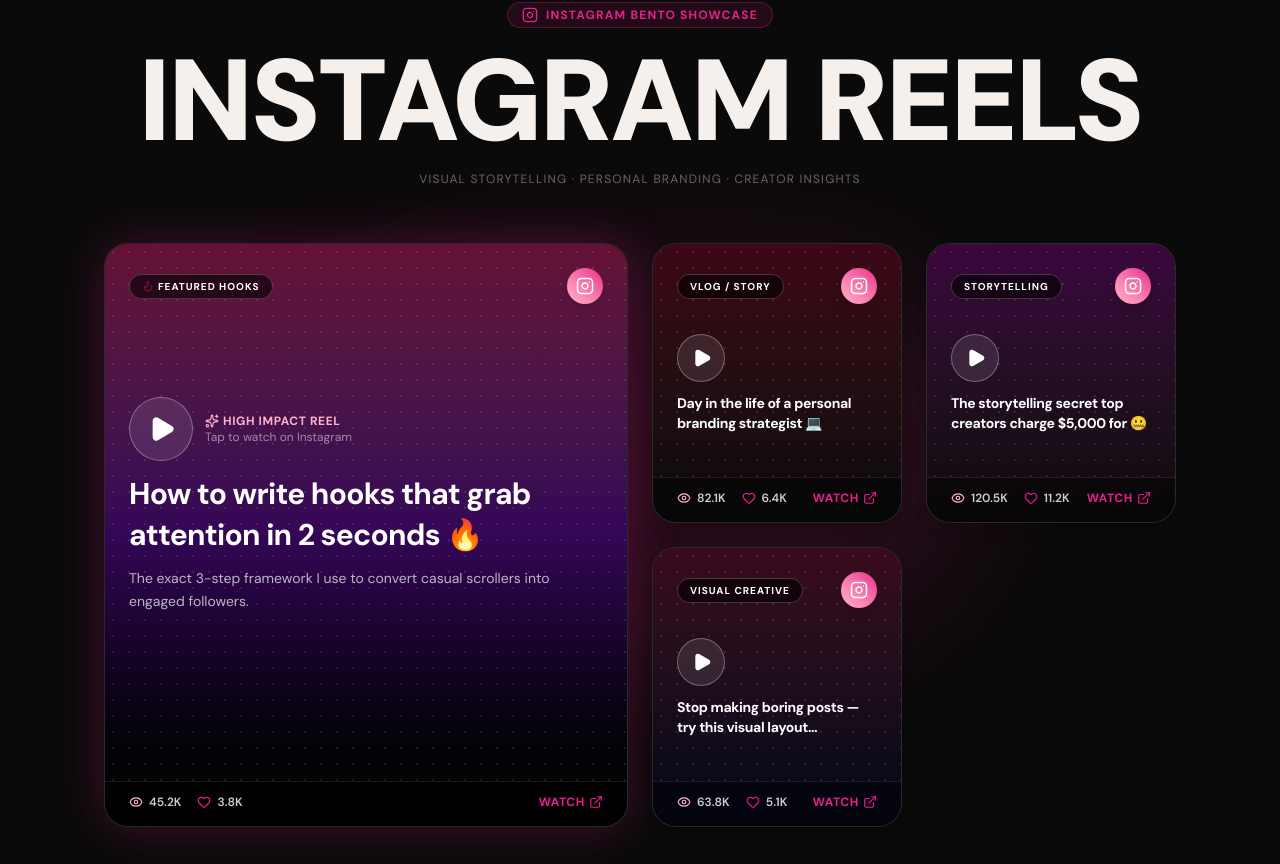
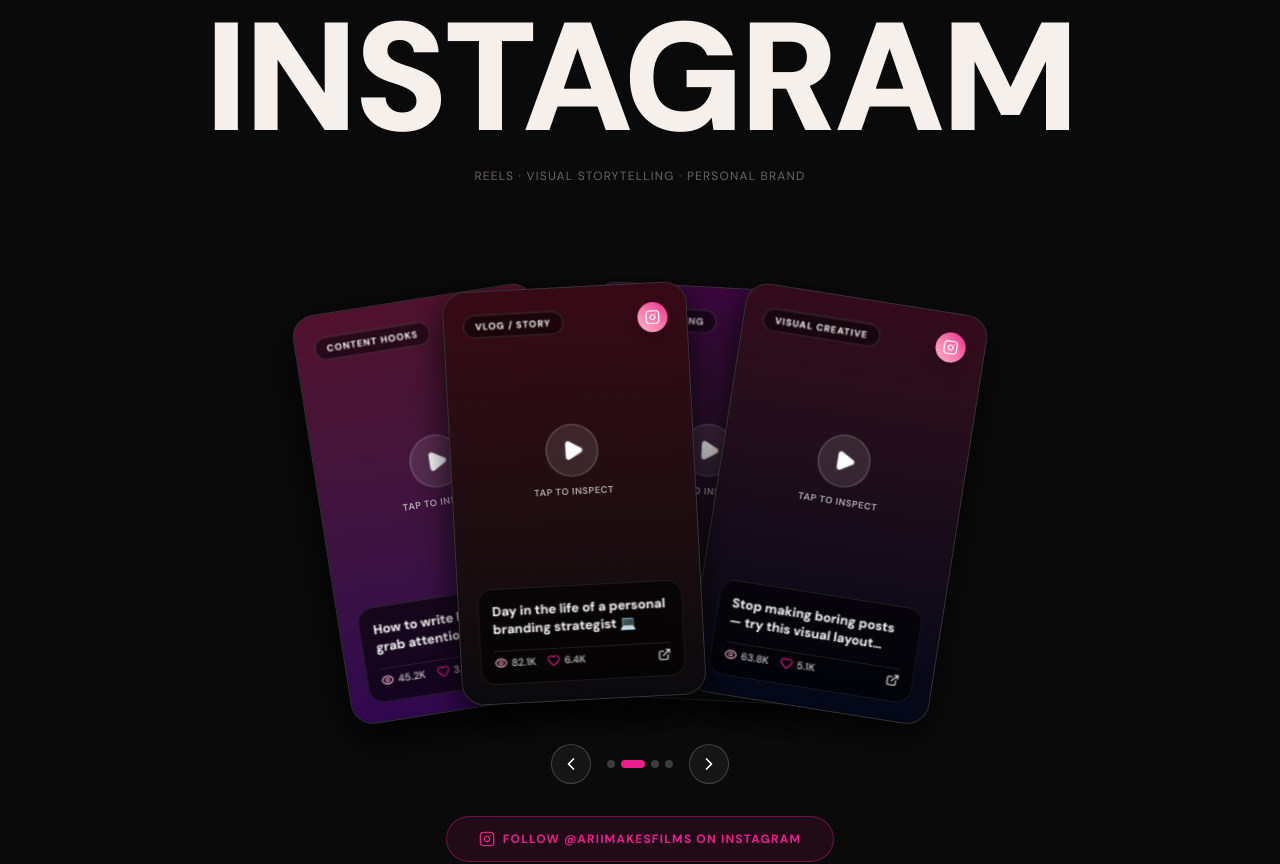
Before and after one commit to evanbose7/kamna-portfolio, a React (Vite) app: page / in a window 1280 px wide. Shown: the part 942-1806 px from the top of the page. Built offline with nearby package versions, Linux system fonts and the light colour scheme; a web font is replaced by a local one.

Commit message:
build-fanned-poker-card-deck-layout-for-instagram-reels

```diff
--- a/src/components/InstagramSection.jsx
+++ b/src/components/InstagramSection.jsx
@@ -1,197 +1,284 @@
 import React, { useState } from 'react';
-import { Play, Heart, Eye, ExternalLink, Sparkles, Flame } from 'lucide-react';
+import { Play, Heart, Eye, ExternalLink, ChevronLeft, ChevronRight } from 'lucide-react';
 import { InstagramIcon } from './Icons';
 
 export default function InstagramSection() {
+  const [activeReelIndex, setActiveReelIndex] = useState(1);
   const [hoveredIndex, setHoveredIndex] = useState(null);
+
+  // 60FPS Touch Drag Tracking State
+  const [touchStartX, setTouchStartX] = useState(0);
+  const [dragOffset, setDragOffset] = useState(0);
+  const [isDragging, setIsDragging] = useState(false);
 
   const instagramProfileUrl = 'https://www.instagram.com/ariimakesfilms?igsh=a3JmMWJsM3duczEy&utm_source=qr';
 
-  // 4 Instagram Reels Cards
+  // Exactly 4 Instagram Reels Cards
   const reels = [
     {
       id: 'DZzn3h3M9Jp',
       url: instagramProfileUrl,
       title: 'How to write hooks that grab attention in 2 seconds 🔥',
-      description: 'The exact 3-step framework I use to convert casual scrollers into engaged followers.',
       views: '45.2K',
       likes: '3.8K',
-      tag: 'FEATURED HOOKS',
-      featured: true,
-      bgGradient: 'from-pink-900/80 via-purple-950/90 to-black',
+      tag: 'CONTENT HOOKS',
+      bgGradient: 'from-pink-900/60 to-purple-950/80',
+      baseRotation: -9,
     },
     {
       id: 'DXvzWqTMfIp',
       url: instagramProfileUrl,
       title: 'Day in the life of a personal branding strategist 💻',
-      description: 'Behind the scenes client calls, content ideation, and filming.',
       views: '82.1K',
       likes: '6.4K',
       tag: 'VLOG / STORY',
-      featured: false,
-      bgGradient: 'from-rose-950/80 to-zinc-950',
+      bgGradient: 'from-rose-950/70 to-zinc-950',
+      baseRotation: -3,
     },
     {
       id: 'DZ10LkGNC-0',
       url: instagramProfileUrl,
       title: 'The storytelling secret top creators charge $5,000 for 🤐',
-      description: 'Why emotional positioning beats raw analytics every single time.',
       views: '120.5K',
       likes: '11.2K',
       tag: 'STORYTELLING',
-      featured: false,
       bgGradient: 'from-fuchsia-950/80 to-stone-950',
+      baseRotation: 3,
     },
     {
       id: 'DYpMyXuNiTF',
       url: instagramProfileUrl,
       title: 'Stop making boring posts — try this visual layout framework 🎨',
-      description: 'Transform plain text into high-converting visual carousel decks.',
       views: '63.8K',
       likes: '5.1K',
       tag: 'VISUAL CREATIVE',
-      featured: false,
-      bgGradient: 'from-pink-950/70 to-slate-950',
+      bgGradient: 'from-pink-950/60 to-slate-950',
+      baseRotation: 9,
     },
   ];
 
+  const handlePrev = () => {
+    setActiveReelIndex((prev) => (prev === 0 ? reels.length - 1 : prev - 1));
+  };
+
+  const handleNext = () => {
+    setActiveReelIndex((prev) => (prev === reels.length - 1 ? 0 : prev + 1));
+  };
+
+  // Card click / tap
+  const handleCardClick = (index) => {
+    if (Math.abs(dragOffset) > 10) return;
+    setActiveReelIndex(index);
+    if (hoveredIndex === index) {
+      setHoveredIndex(null);
+    } else {
+      setHoveredIndex(index);
+    }
+  };
+
+  // 60FPS Touch Drag Handlers
+  const handleTouchStart = (e) => {
+    setTouchStartX(e.targetTouches[0].clientX);
+    setIsDragging(true);
+  };
+
+  const handleTouchMove = (e) => {
+    if (!isDragging) return;
+    const currentX = e.targetTouches[0].clientX;
+    const delta = currentX - touchStartX;
+    setDragOffset(delta);
+  };
+
+  const handleTouchEnd = () => {
+    setIsDragging(false);
+    if (Math.abs(dragOffset) > 40) {
+      if (dragOffset < 0) {
+        handleNext();
+      } else {
+        handlePrev();
+      }
+    }
+    setDragOffset(0);
+  };
+
+  // 🃏 Fanned Poker Deck Style Calculation
+  const getReelStyle = (index) => {
+    const isHovered = hoveredIndex === index;
+    const isAnyHovered = hoveredIndex !== null;
+
+    // Fanned Horizontal Offset Spacing
+    let baseTranslateX = (index - 1.5) * 110 + (isDragging ? dragOffset : 0);
+
+    if (isAnyHovered && !isDragging) {
+      if (index < hoveredIndex) {
+        baseTranslateX -= 35;
+      } else if (index > hoveredIndex) {
+        baseTranslateX += 35;
+      }
+    }
+
+    // Fanned Rotation Angle: -9deg, -3deg, +3deg, +9deg
+    let rotationAngle = isHovered ? 0 : reels[index].baseRotation;
+
+    // Scale & Depth
+    let scale = isHovered ? 1.08 : 0.94;
+    const zIndex = isHovered ? 50 : index === activeReelIndex ? 35 : 10 + index * 5;
+    const translateY = isHovered ? -28 : Math.abs(index - 1.5) * 8;
+
+    return {
+      transform: `translateX(${baseTranslateX}px) translateY(${translateY}px) scale(${scale}) rotate(${rotationAngle}deg)`,
+      opacity: 1,
+      zIndex,
+      transition: isDragging
+        ? 'none'
+        : 'transform 450ms cubic-bezier(0.16, 1, 0.3, 1), box-shadow 450ms ease',
+      boxShadow: isHovered
+        ? '0 30px 65px -12px rgba(233, 30, 140, 0.6), 0 0 25px rgba(255, 179, 203, 0.4)'
+        : '0 15px 40px rgba(0, 0, 0, 0.85)',
+    };
+  };
+
   return (
-    <section id="insta" className="bg-[#0A0A0A] scroll-mt-6 pb-20 pt-20 sm:pt-28 md:pt-32 relative overflow-hidden">
-
-      {/* Ambient Radial Spotlight */}
-      <div className="pointer-events-none absolute top-1/3 left-1/2 -translate-x-1/2 w-[700px] h-[400px] bg-[#E91E8C]/12 rounded-full blur-3xl pointer-events-none" />
-
-      <div className="mx-auto max-w-6xl px-5 sm:px-8 md:px-10 relative z-10">
-
-        {/* Section Header */}
-        <div className="mb-10 sm:mb-14 text-center">
-          <div className="inline-flex items-center gap-2 rounded-full border border-[#E91E8C]/30 bg-[#E91E8C]/10 px-3.5 py-1 text-xs font-bold text-[#E91E8C] uppercase tracking-widest mb-4">
-            <InstagramIcon className="w-4 h-4 text-[#E91E8C]" />
-            Instagram Bento Showcase
-          </div>
+    <section id="insta" className="bg-[#0A0A0A] scroll-mt-6 pb-16 pt-20 sm:pt-28 md:pt-32 relative overflow-hidden">
+      <div className="mb-8 px-5 sm:px-8 md:px-10 text-center">
         <h2
           className="font-black uppercase leading-none tracking-tight text-[#F5F0EB]"
-            style={{ fontSize: 'clamp(2.5rem, 9vw, 120px)' }}
+          style={{ fontSize: 'clamp(3rem, 12vw, 160px)' }}
         >
-            Instagram Reels
+          Instagram
         </h2>
         <p className="text-xs uppercase tracking-widest text-[#F5F0EB]/40 mt-3">
-            Visual Storytelling · Personal Branding · Creator Insights
+          Reels · Visual Storytelling · Personal Brand
         </p>
       </div>
 
-        {/* 🍱 Bento Box Grid Layout */}
-        <div className="grid grid-cols-1 md:grid-cols-3 lg:grid-cols-4 gap-5 md:gap-6 auto-rows-[260px] sm:auto-rows-[280px]">
+      {/* 🃏 Fanned Poker Card Deck Container */}
+      <div
+        className="relative mx-auto h-[480px] sm:h-[520px] max-w-5xl flex items-center justify-center perspective-[1200px] touch-pan-y transform-gpu will-change-transform"
+        onTouchStart={handleTouchStart}
+        onTouchMove={handleTouchMove}
+        onTouchEnd={handleTouchEnd}
+      >
         {reels.map((reel, index) => {
           const isHovered = hoveredIndex === index;
-            const isFeatured = reel.featured;
 
           return (
+            <div
+              key={reel.id}
+              onClick={() => handleCardClick(index)}
+              onMouseEnter={() => setHoveredIndex(index)}
+              onMouseLeave={() => setHoveredIndex(null)}
+              style={getReelStyle(index)}
+              className="absolute w-[230px] sm:w-[260px] h-[390px] sm:h-[440px] rounded-3xl overflow-hidden border border-white/15 bg-[#121212] cursor-pointer select-none group transform-gpu origin-bottom"
+            >
+              {/* Animated Gradient Background */}
+              <div className={`absolute inset-0 bg-gradient-to-b ${reel.bgGradient} opacity-90 group-hover:opacity-100 transition-opacity duration-300`} />
+
+              {/* Instagram Embed Cover Mockup */}
+              <div className="relative h-full flex flex-col justify-between p-5 z-10">
+
+                {/* Top Bar: Tag & Instagram Badge */}
+                <div className="flex items-center justify-between">
+                  <span className="rounded-full bg-black/50 border border-white/20 px-3 py-1 text-[10px] font-bold text-white uppercase tracking-widest backdrop-blur-md">
+                    {reel.tag}
+                  </span>
+                  <div className="w-8 h-8 rounded-full bg-gradient-to-tr from-[#FFB3CB] to-[#E91E8C] flex items-center justify-center shadow-lg">
+                    <InstagramIcon className="w-4 h-4 text-white" />
+                  </div>
+                </div>
+
+                {/* Center Play Button Overlay */}
+                <div className="my-auto flex flex-col items-center justify-center gap-2">
+                  <div
+                    className={`w-14 h-14 rounded-full bg-white/10 border border-white/30 backdrop-blur-md flex items-center justify-center text-white transition-all duration-300 ${
+                      isHovered ? 'scale-115 bg-[#E91E8C] border-none shadow-[0_0_25px_rgba(233,30,140,0.8)]' : ''
+                    }`}
+                  >
+                    <Play className="w-6 h-6 fill-white ml-0.5" />
+                  </div>
+                  <span className="text-[10px] uppercase font-bold text-white/60 tracking-wider">
+                    {isHovered ? 'Click to Open Reel' : 'Tap to Inspect'}
+                  </span>
+                </div>
+
+                {/* Bottom Metadata & Title */}
+                <div className="space-y-3 bg-black/60 backdrop-blur-md p-3.5 rounded-2xl border border-white/10">
+                  <h3 className="font-bold text-xs sm:text-sm text-white leading-snug line-clamp-2">
+                    {reel.title}
+                  </h3>
+                  <div className="flex items-center justify-between text-[11px] text-white/70 font-semibold pt-1 border-t border-white/10">
+                    <div className="flex items-center gap-3">
+                      <span className="flex items-center gap-1">
+                        <Eye className="w-3.5 h-3.5 text-[#FFB3CB]" /> {reel.views}
+                      </span>
+                      <span className="flex items-center gap-1">
+                        <Heart className="w-3.5 h-3.5 text-[#E91E8C]" /> {reel.likes}
+                      </span>
+                    </div>
                     <a
-                key={reel.id}
                       href={reel.url}
                       target="_blank"
                       rel="noopener noreferrer"
-                onMouseEnter={() => setHoveredIndex(index)}
-                onMouseLeave={() => setHoveredIndex(null)}
-                className={`relative rounded-3xl overflow-hidden border border-white/10 bg-[#121212] p-6 flex flex-col justify-between transform-gpu transition-all duration-400 ease-out hover:-translate-y-2 hover:border-[#E91E8C]/60 select-none group cursor-pointer ${
-                  isFeatured
-                    ? 'md:col-span-2 md:row-span-2 min-h-[380px] shadow-[0_0_50px_rgba(233,30,140,0.25)] border-[#E91E8C]/40'
-                    : 'md:col-span-1 md:row-span-1 shadow-lg'
-                }`}
+                      onClick={(e) => e.stopPropagation()}
+                      className="text-white hover:text-[#FFB3CB] transition-colors"
+                      aria-label="Open Instagram Reel"
                     >
-                {/* Background Gradient & Ambient Shaders */}
-                <div className={`absolute inset-0 bg-gradient-to-b ${reel.bgGradient} opacity-90 group-hover:opacity-100 transition-opacity duration-300`} />
-
-                {/* Decorative Subtle Grid Lines for Bento Aesthetics */}
-                <div className="absolute inset-0 bg-[radial-gradient(#ffffff_1px,transparent_1px)] [background-size:16px_16px] opacity-10 pointer-events-none" />
-
-                {/* Top Row: Tag & Instagram Badge */}
-                <div className="relative z-10 flex items-center justify-between">
-                  <div className="flex items-center gap-2">
-                    <span className="inline-flex items-center gap-1 rounded-full bg-black/60 border border-white/20 px-3 py-1 text-[10px] font-bold text-white uppercase tracking-widest backdrop-blur-md">
-                      {isFeatured && <Flame className="w-3 h-3 text-[#E91E8C] animate-pulse" />}
-                      {reel.tag}
-                    </span>
-                  </div>
-
-                  <div className="w-9 h-9 rounded-full bg-gradient-to-tr from-[#FFB3CB] to-[#E91E8C] flex items-center justify-center shadow-lg transform group-hover:scale-110 transition-transform">
-                    <InstagramIcon className="w-4.5 h-4.5 text-white" />
+                      <ExternalLink className="w-3.5 h-3.5" />
+                    </a>
                   </div>
                 </div>
 
-                {/* Center Content / Hero Callout */}
-                <div className="relative z-10 my-auto py-4 flex flex-col items-start gap-3">
-                  <div className="flex items-center gap-3">
-                    <div
-                      className={`rounded-full bg-white/10 border border-white/30 backdrop-blur-md flex items-center justify-center text-white transition-all duration-300 ${
-                        isFeatured ? 'w-16 h-16' : 'w-12 h-12'
-                      } ${isHovered ? 'scale-110 bg-[#E91E8C] border-none shadow-[0_0_30px_rgba(233,30,140,0.8)]' : ''}`}
-                    >
-                      <Play className={`${isFeatured ? 'w-7 h-7' : 'w-5 h-5'} fill-white ml-0.5`} />
-                    </div>
-
-                    {isFeatured && (
-                      <div className="hidden sm:flex flex-col">
-                        <span className="text-xs font-bold text-[#FFB3CB] uppercase tracking-wider flex items-center gap-1">
-                          <Sparkles className="w-3.5 h-3.5" /> High Impact Reel
-                        </span>
-                        <span className="text-xs text-white/50">Tap to watch on Instagram</span>
-                      </div>
-                    )}
-                  </div>
-
-                  <h3
-                    className={`font-bold text-white leading-snug tracking-tight ${
-                      isFeatured ? 'text-lg sm:text-2xl md:text-3xl max-w-lg' : 'text-xs sm:text-sm line-clamp-2'
-                    }`}
-                  >
-                    {reel.title}
-                  </h3>
-
-                  {isFeatured && (
-                    <p className="text-xs sm:text-sm text-white/70 max-w-md leading-relaxed hidden sm:block">
-                      {reel.description}
-                    </p>
-                  )}
-                </div>
-
-                {/* Bottom Row: Views, Likes & Action Link */}
-                <div className="relative z-10 flex items-center justify-between pt-3 border-t border-white/10 bg-black/40 backdrop-blur-md -mx-6 -mb-6 p-4 px-6 mt-auto">
-                  <div className="flex items-center gap-4 text-xs font-semibold text-white/80">
-                    <span className="flex items-center gap-1.5">
-                      <Eye className="w-3.5 h-3.5 text-[#FFB3CB]" /> {reel.views}
-                    </span>
-                    <span className="flex items-center gap-1.5">
-                      <Heart className="w-3.5 h-3.5 text-[#E91E8C]" /> {reel.likes}
-                    </span>
-                  </div>
-
-                  <div className="flex items-center gap-1 text-xs font-bold text-[#E91E8C] group-hover:text-[#FFB3CB] transition-colors uppercase tracking-wider">
-                    <span>Watch</span>
-                    <ExternalLink className="w-3.5 h-3.5 group-hover:translate-x-0.5 group-hover:-translate-y-0.5 transition-transform" />
               </div>
             </div>
-
-              </a>
           );
         })}
       </div>
 
-        {/* Instagram Profile CTA Button */}
-        <div className="mt-12 text-center">
+      {/* Swipe Controls */}
+      <div className="flex items-center justify-center gap-4 mt-2">
+        <button
+          type="button"
+          onClick={handlePrev}
+          aria-label="Previous Reel"
+          className="flex h-10 w-10 items-center justify-center rounded-full border border-white/20 bg-white/5 text-white backdrop-blur-md transition-all hover:scale-110 hover:border-[#E91E8C] hover:bg-[#E91E8C]/20 active:scale-95 cursor-pointer"
+        >
+          <ChevronLeft className="w-5 h-5" />
+        </button>
+        <div className="flex items-center gap-1.5">
+          {reels.map((_, idx) => (
+            <button
+              key={idx}
+              type="button"
+              onClick={() => setActiveReelIndex(idx)}
+              aria-label={`Go to slide ${idx + 1}`}
+              className={`h-2 rounded-full transition-all duration-300 cursor-pointer ${
+                activeReelIndex === idx ? 'w-6 bg-[#E91E8C]' : 'w-2 bg-white/20 hover:bg-white/40'
+              }`}
+            />
+          ))}
+        </div>
+        <button
+          type="button"
+          onClick={handleNext}
+          aria-label="Next Reel"
+          className="flex h-10 w-10 items-center justify-center rounded-full border border-white/20 bg-white/5 text-white backdrop-blur-md transition-all hover:scale-110 hover:border-[#E91E8C] hover:bg-[#E91E8C]/20 active:scale-95 cursor-pointer"
+        >
+          <ChevronRight className="w-5 h-5" />
+        </button>
+      </div>
+
+      {/* Instagram Profile CTA */}
+      <div className="mt-8 text-center">
         <a
           href={instagramProfileUrl}
           target="_blank"
           rel="noopener noreferrer"
-            className="inline-flex items-center gap-2 rounded-full border border-[#E91E8C]/40 bg-[#E91E8C]/10 px-9 py-4 text-xs font-bold uppercase tracking-widest text-[#E91E8C] transition-all duration-300 hover:bg-[#E91E8C] hover:text-white hover:shadow-[0_0_30px_rgba(233,30,140,0.5)] cursor-pointer"
+          className="inline-flex items-center gap-2 rounded-full border border-[#E91E8C]/40 bg-[#E91E8C]/10 px-8 py-3.5 text-xs font-bold uppercase tracking-widest text-[#E91E8C] transition-all duration-300 hover:bg-[#E91E8C] hover:text-white hover:shadow-[0_0_25px_rgba(233,30,140,0.5)] cursor-pointer"
         >
           <InstagramIcon className="w-4 h-4" />
           Follow @ariimakesfilms on Instagram
         </a>
       </div>
-
-      </div>
     </section>
   );
 }
```
Lines whose indentation alone changed are shown as unchanged.
